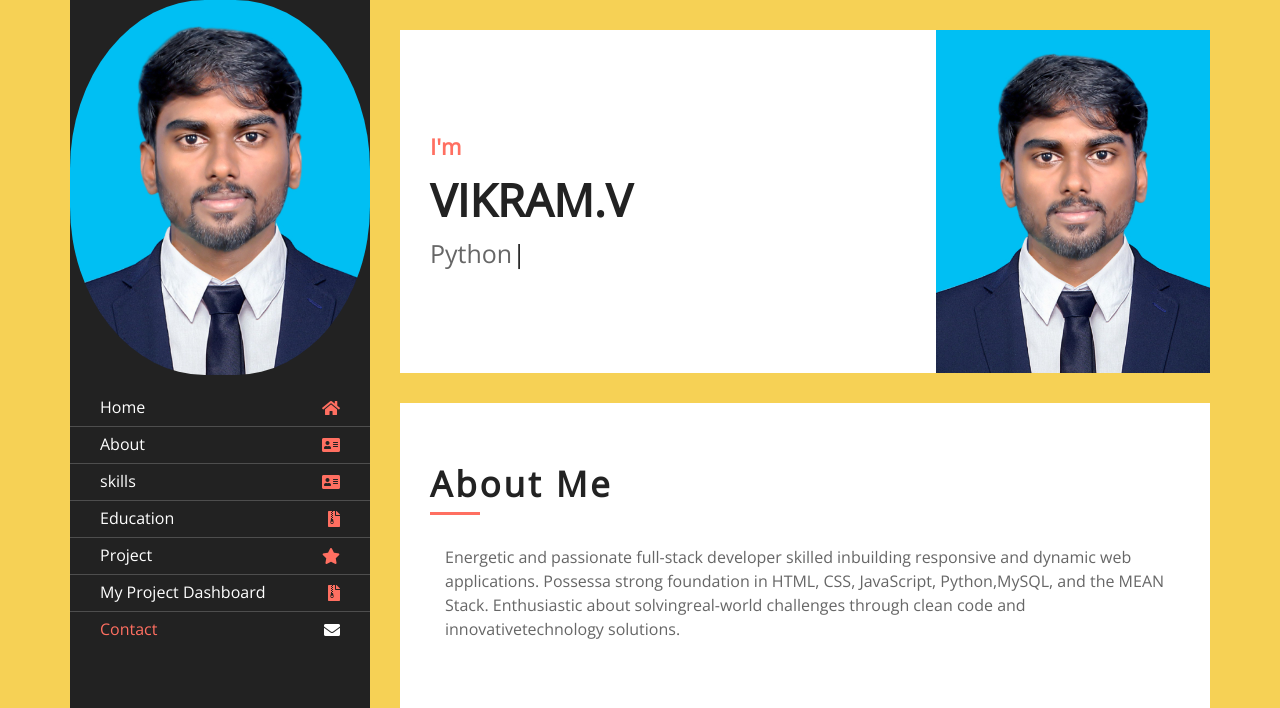
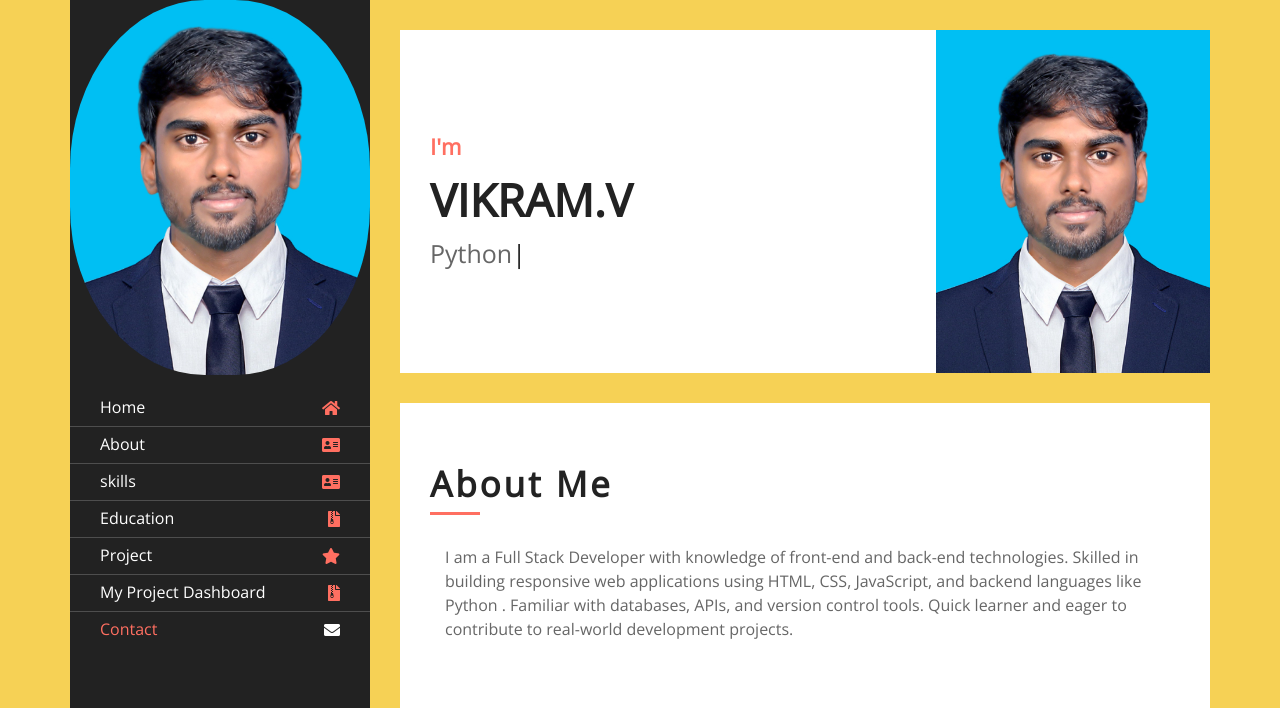
Before and after one commit to vikramvelu29/po, a plain HTML site: page index.html in a window 1280 px wide. Shown: the top 708 px of the page. Drawn offline with nearby package versions, Linux system fonts and the light colour scheme.

Commit message:
change project profile   exchange commit

```diff
--- a/index.html
+++ b/index.html
@@ -94,8 +94,10 @@
                         </div>
                             <div class="col-md-6 col-lg-7">
                                 <p>
-                                     Energetic and passionate full-stack developer skilled inbuilding responsive and dynamic web applications. Possessa strong foundation in HTML, CSS, JavaScript, Python,MySQL, and the MEAN Stack. Enthusiastic about solvingreal-world challenges through clean code and innovativetechnology solutions.
-                                </p>
+                                     I am a Full Stack Developer with knowledge of front-end and back-end technologies. Skilled in building
+ responsive web applications using HTML, CSS, JavaScript, and backend languages like Python . Familiar
+ with databases, APIs, and version control tools. Quick learner and eager to contribute to real-world
+ development projects.</p>
 
                             </div>
                     </div>
```
